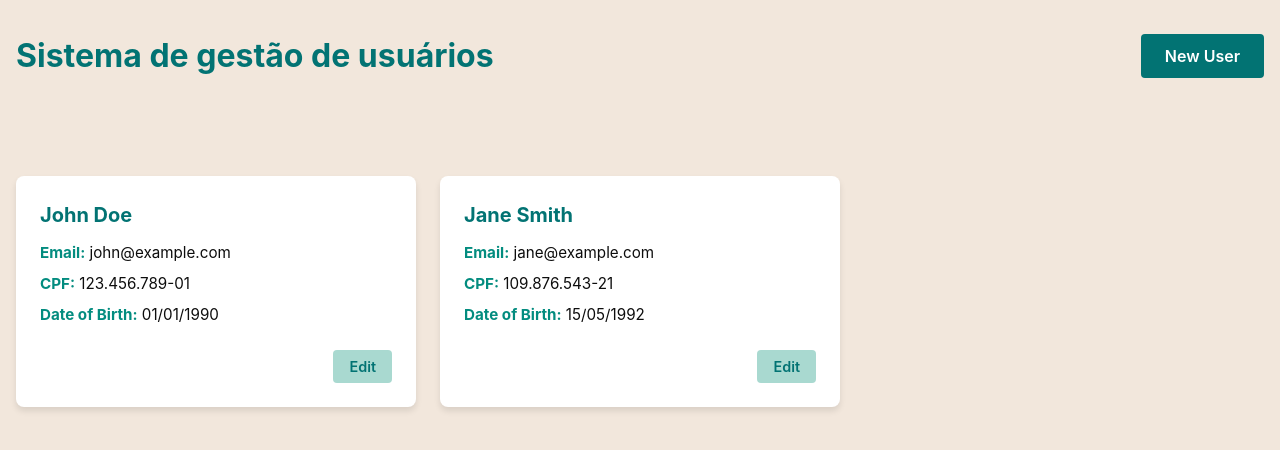
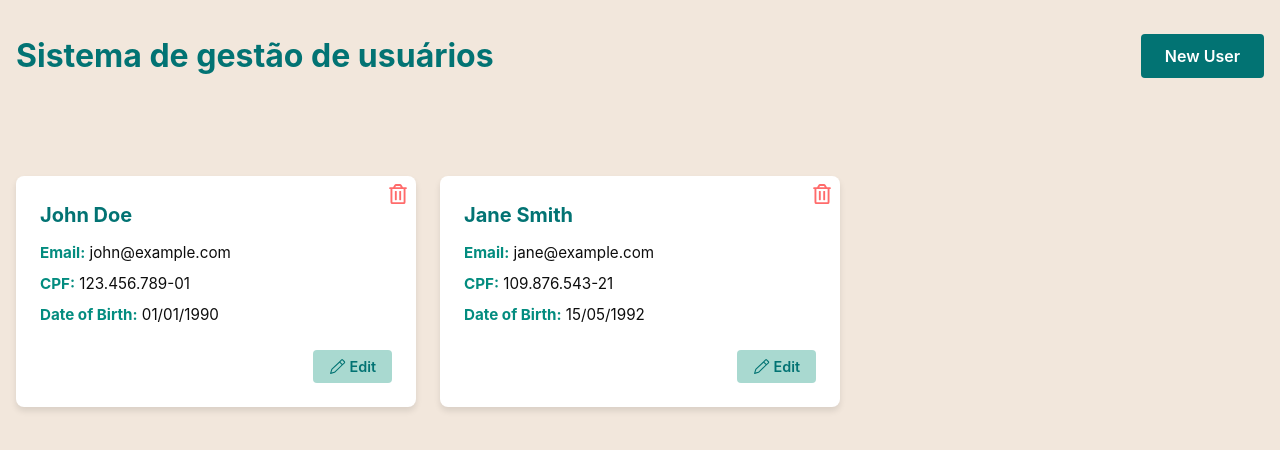
Before and after one commit to dennyberrios/formulario-data, a React (Vite) app in the folder front-end/: page / in a window 1280 px wide. Shown: the top 450 px of the page. Built offline with nearby package versions, Linux system fonts and the light colour scheme.

Commit message:
Adiciona botão de exclusão ao CardUser e melhora a formatação de CPF e data

```diff
--- a/front-end/src/components/CardUser/index.jsx
+++ b/front-end/src/components/CardUser/index.jsx
@@ -5,22 +5,20 @@ import {
   UserDetail,
   UserInfo,
   UserName,
+  UserTrash,
 } from "./styles";
+import { formatCPF, formatDate } from "../../utils/validation";
+import { FaRegTrashAlt } from "react-icons/fa";
+import { GoPencil } from "react-icons/go";
 
 const CardUser = ({ id, name, email, cpf, dateOfBirth }) => {
   const navigate = useNavigate("");
 
-  const formatCPF = (cpf) => {
-    return cpf.replace(/(\d{3})(\d{3})(\d{3})(\d{2})/, "$1.$2.$3-$4");
-  };
-
-  const formatDate = (dateString) => {
-    const date = new Date(dateString);
-    return date.toLocaleDateString("pt-BR");
-  };
-
   return (
     <UserCard key={id}>
+      <UserTrash onClick={() => alert("User deleted")}>
+        <FaRegTrashAlt size={20}/>
+      </UserTrash>
       <UserInfo>
         <UserName>{name}</UserName>
         <UserDetail>
@@ -33,7 +31,7 @@ const CardUser = ({ id, name, email, cpf, dateOfBirth }) => {
           <strong>Date of Birth:</strong> {formatDate(dateOfBirth)}
         </UserDetail>
       </UserInfo>
-      <ActionButton onClick={() => navigate(`/edit/${id}`)}>Edit</ActionButton>
+      <ActionButton onClick={() => navigate(`/edit/${id}`)}><GoPencil size={17}/>Edit</ActionButton>
     </UserCard>
   );
 };
--- a/front-end/src/components/CardUser/styles.js
+++ b/front-end/src/components/CardUser/styles.js
@@ -6,6 +6,7 @@ export const UserCard = styled.div`
   border-radius: 8px;
   box-shadow: 0 4px 6px rgba(0, 0, 0, 0.1);
   padding: 1.5rem;
+  position: relative;
   display: flex;
   flex-direction: column;
   transition: transform 0.2s ease, box-shadow 0.2s ease;
@@ -15,6 +16,22 @@ export const UserCard = styled.div`
     box-shadow: 0 6px 12px rgba(0, 0, 0, 0.15);
   }
 `
+
+export const UserTrash = styled.button`
+ position: absolute;
+ right: 0.5rem;
+ top: 0.5rem;
+ color: ${theme.colors.danger};
+ transition: background-color 0.2s ease;
+ cursor: pointer;
+ border: none;
+ background-color: transparent;
+
+ svg:hover{
+  color: ${theme.colors.darkDanger};
+  transform: scale(1.1);
+ }
+`;
 
 export const UserInfo = styled.div`
   flex: 1;
@@ -47,8 +64,16 @@ export const ActionButton = styled.button`
   align-self: flex-end;
   transition: background-color 0.2s ease;
 
+  display: flex;
+  justify-content: center;
+  align-items: center;
+
   &:hover {
     background-color: ${theme.colors.secondary};
     color: ${theme.colors.white};
   }
+
+  svg {
+    margin-right: 0.2rem;
+  }
 `
```
